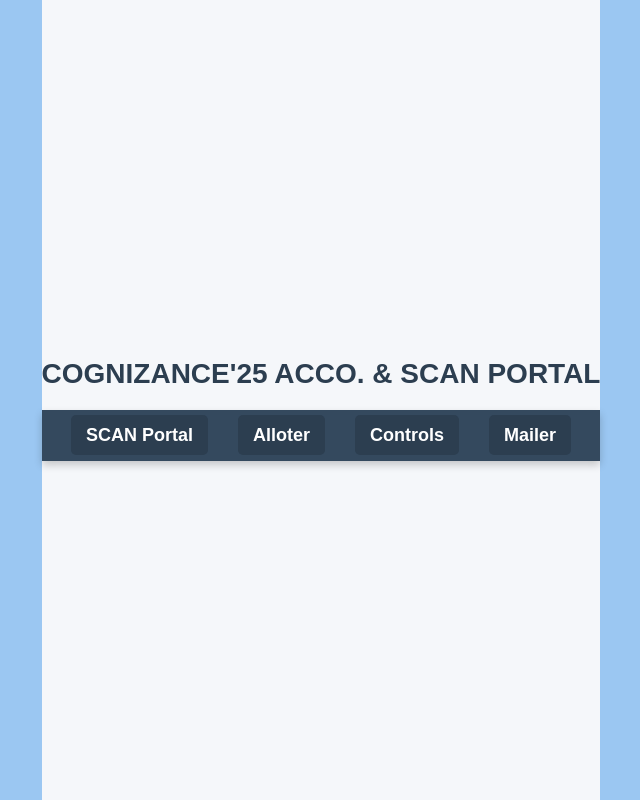
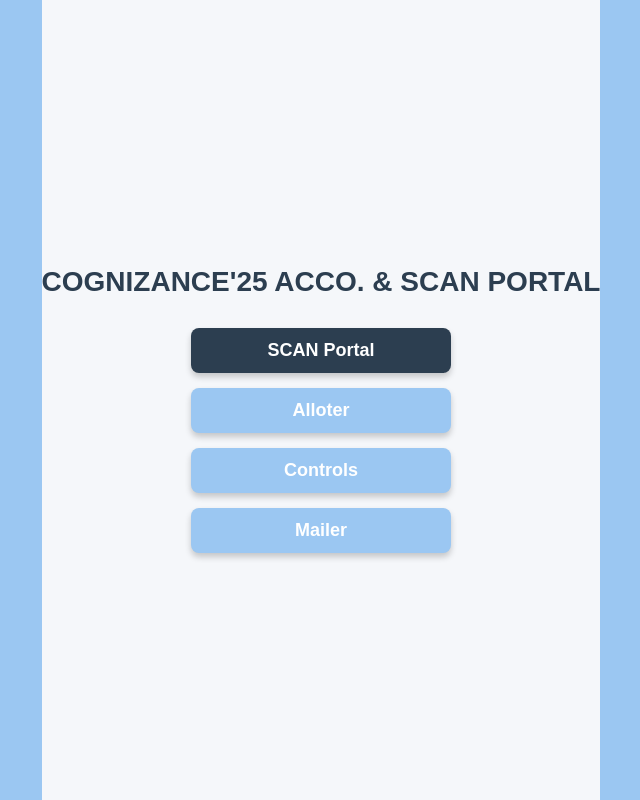
Before and after one commit to nikhilsingh7777/cogniTic_Frontend, a React (Create React App) app: page /landing in a window 1280 px wide. Shown: the whole page, without its empty margins (319-959 px from the left). Built offline with nearby package versions, Linux system fonts and the light colour scheme; sample sign-in values are in the browser's storage.

Commit message:
Update Landing.jsx

```diff
--- a/src/components/Landing/Landing.jsx
+++ b/src/components/Landing/Landing.jsx
@@ -3,7 +3,7 @@ import { Link } from "react-router-dom";
 
 const Landing = () => {
     useEffect(() => {
-        const user = localStorage.getItem('user'); // Assuming 'user' key stores authentication details
+        const user = localStorage.getItem('user'); // Checking user authentication
         if (!user) {
             alert('Not logged in');
             window.location.href = '/'; // Redirect to login page
@@ -13,19 +13,18 @@ const Landing = () => {
     return (
         <div style={styles.container}>
             <h1 style={styles.heading}>COGNIZANCE'25 ACCO. & SCAN PORTAL</h1>
-            <nav style={styles.navbar}>
-                <ul style={styles.navList}>
-                    <li style={styles.navItem}><Link to="/ticketing" style={styles.navLink}>SCAN Portal</Link></li>
-                    <li style={styles.navItem}><Link to="/alloter" style={styles.navLink}>Alloter</Link></li>
-                    <li style={styles.navItem}><Link to="/controls" style={styles.navLink}>Controls</Link></li>
-                    <li style={styles.navItem}><Link to="/excel-upload" style={styles.navLink}>Mailer</Link></li>
-                </ul>
-            </nav>
+
+            <div style={styles.buttonContainer}>
+                <Link to="/ticketing" style={{ ...styles.button, ...styles.scanButton }}>SCAN Portal</Link>
+                <Link to="/alloter" style={styles.button}>Alloter</Link>
+                <Link to="/controls" style={styles.button}>Controls</Link>
+                <Link to="/excel-upload" style={styles.button}>Mailer</Link>
+            </div>
         </div>
     );
 };
 
-// Inline CSS styles (CSS-in-JS approach)
+// Inline CSS styles
 const styles = {
     container: {
         textAlign: 'center',
@@ -41,48 +40,43 @@ const styles = {
         fontSize: '28px',
         fontWeight: 'bold',
         color: '#2c3e50',
-        marginBottom: '20px',
+        marginBottom: '30px',
     },
-    navbar: {
-        backgroundColor: '#34495e',
-        padding: '15px 0',
-        width: '100%',
-        boxShadow: '0px 4px 8px rgba(0, 0, 0, 0.2)',
+    buttonContainer: {
+        display: 'flex',
+        flexDirection: 'column', // Arrange buttons vertically
+        alignItems: 'center',
+        gap: '15px', // Space between buttons
     },
-    navList: {
-        listStyle: 'none',
-        display: 'flex',
-        justifyContent: 'center',
-        padding: 0,
-        margin: 0,
-    },
-    navItem: {
-        margin: '0 15px',
-    },
-    navLink: {
+    button: {
         textDecoration: 'none',
-        color: 'white',
+        color: '#fff',
         fontSize: '18px',
         fontWeight: 'bold',
-        padding: '10px 15px',
-        borderRadius: '5px',
-        transition: '0.3s',
-        backgroundColor: '#2c3e50',
+        padding: '12px 20px',
+        borderRadius: '8px',
+        backgroundColor: '#9bc7f2', // New button color
+        boxShadow: '0 4px 6px rgba(0, 0, 0, 0.2)',
+        transition: '0.3s ease-in-out',
+        width: '220px',
+        textAlign: 'center',
     },
-    navLinkHover: {
-        backgroundColor: '#1abc9c',
+    scanButton: {
+        backgroundColor: '#2c3e50', // Different color for the SCAN button
     },
 };
 
-// Add hover effect
+// Add hover effects dynamically
 document.addEventListener("DOMContentLoaded", function () {
-    const links = document.querySelectorAll("nav a");
-    links.forEach(link => {
-        link.addEventListener("mouseenter", () => {
-            link.style.backgroundColor = styles.navLinkHover.backgroundColor;
+    const buttons = document.querySelectorAll("a");
+    buttons.forEach(button => {
+        button.addEventListener("mouseenter", () => {
+            button.style.backgroundColor = "#1a73e8"; // Darker blue on hover
+            button.style.transform = "scale(1.05)"; // Slight zoom-in effect
         });
-        link.addEventListener("mouseleave", () => {
-            link.style.backgroundColor = styles.navLink.backgroundColor;
+        button.addEventListener("mouseleave", () => {
+            button.style.backgroundColor = styles.button.backgroundColor; // Restore original color
+            button.style.transform = "scale(1)";
         });
     });
 });
```
